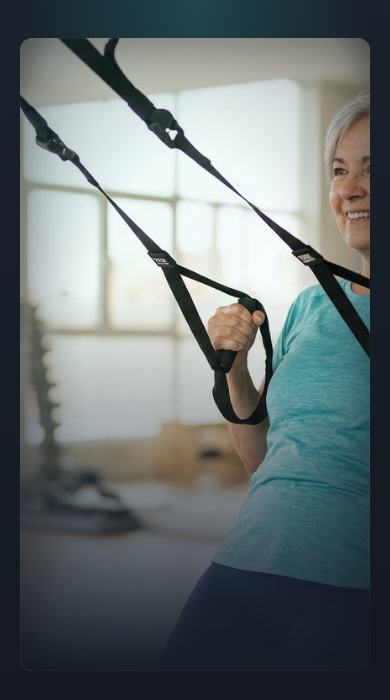
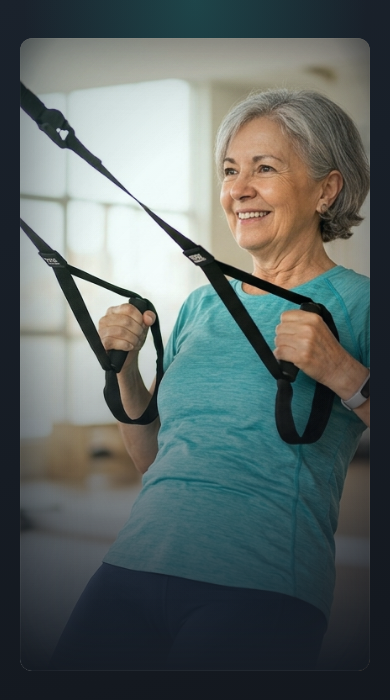
Before and after one commit to amolinasalazar/Saturninas-es, a plain HTML site: page index.html in a window 390 px wide. Shown: the top 700 px of the page. Drawn offline with Linux system fonts and the light colour scheme.

Commit message:
UPDATE reposition for mobile

```diff
--- a/index.html
+++ b/index.html
@@ -122,6 +122,12 @@
       .hero-img:hover img {
         transform: scale(1.05);
       }
+      /* Focus on right side of image on mobile */
+      @media (max-width: 640px) {
+        .hero-img img {
+          object-position: 65% center;
+        }
+      }
       .headline {
         text-align: center;
         max-width: 22rem;
```
